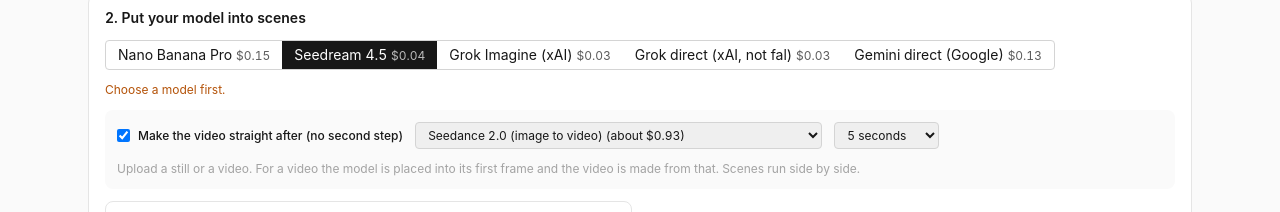
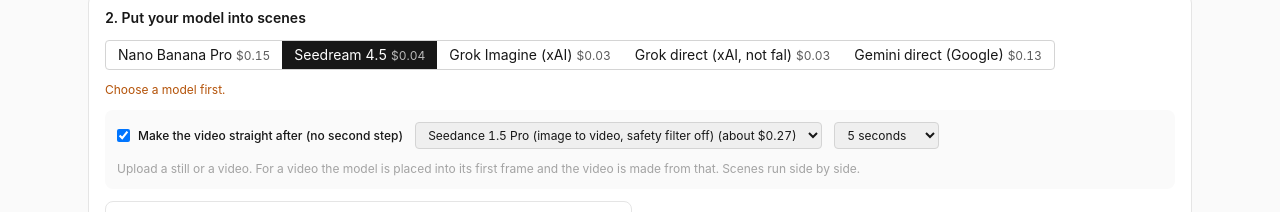
Before and after one commit to jaydengilfillan/proppolish, a Next.js app: page /cast in a window 1280 px wide. Shown: the part 818-1030 px from the top of the page. Built offline with nearby package versions, Linux system fonts and the light colour scheme.

Commit message:
Add files via upload

```diff
--- a/src/app/cast/page.tsx
+++ b/src/app/cast/page.tsx
@@ -158,7 +158,7 @@ export default function CastPage() {
   const addRef = useRef<HTMLInputElement | null>(null);
   const { jobs, addJobs, track, patchJob } = useVideoStore();
   const [makeVideo, setMakeVideo] = useState(true);
-  const [vidEngine, setVidEngine] = useState("seedance_i2v");
+  const [vidEngine, setVidEngine] = useState("seedance15");
   const [vidSecs, setVidSecs] = useState(5);
   const [addBusy, setAddBusy] = useState(false);
   const [addError, setAddError] = useState("");
```
